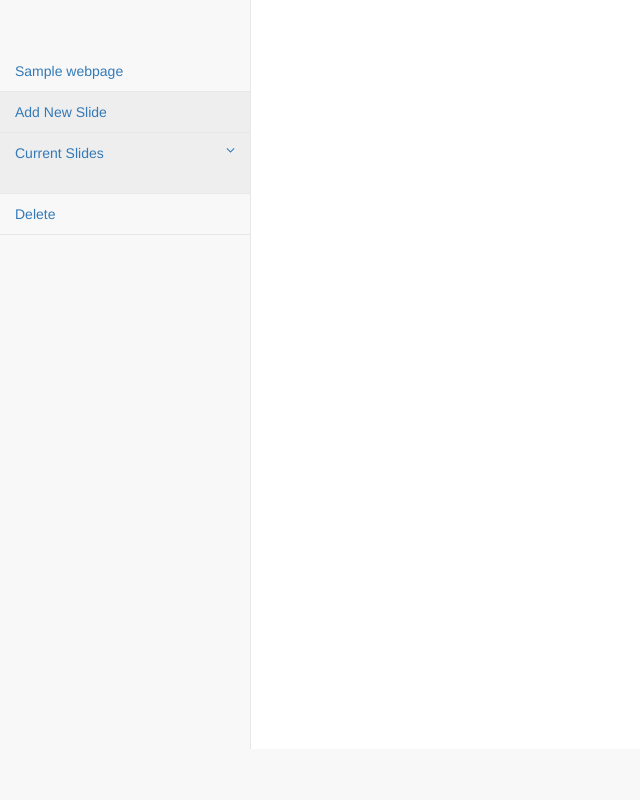
After one commit to mihasK/pagemaker, a Django app: template mysite/pagemaker/templates/__base_carousel.html in a window 1280 px wide. The commit adds this page. Shown: the whole page, without its empty margins (0-640 px from the left). Run offline with Django 3.2, Linux system fonts and the light colour scheme; tables that the repository leaves empty hold one stand-in row (values such as "Sample post"); the template is opened without the code that fills it: values that come from a table or form of the project are taken from there, most other values are stand-ins (such as "Sample title", 1, 10 or a date in 2020); some libraries are stand-ins or nearby versions.

Commit message:
not working carousel edit page

```diff
--- /dev/null
+++ b/mysite/pagemaker/templates/__base_carousel.html
@@ -0,0 +1,44 @@
+{% extends '__base.html' %}
+{% load bootstrap %}
+
+
+{% block left_sidebar %}
+    <div class="navbar-default sidebar" role="navigation">
+        <div class="sidebar-nav navbar-collapse">
+            <ul class="nav" id="side-menu">
+                <li>
+                    <a href="{% url 'webpage.edit' webpage.slug %}">{{ Webpage.title }}</a>
+                </li>
+                <li>
+                    <a href="">Add New Slide</a>
+                </li>
+                <li><a href="">Current Slides<span class="fa arrow"></span></a>
+                    <ul class="nav nav-second-level">
+                        {% for slide in slides %}
+                        <li>
+                            <a href=""></a>
+                        </li>
+                        {% endfor %}
+                    </ul>
+                </li>
+                <li>
+                    <a href="{% url 'carousel.delete' webpage.slug %}">Delete</a>
+                </li>
+            </ul>
+        </div>
+        <!-- /.sidebar-collapse -->
+        </div>
+
+{% endblock left_sidebar %}
+
+
+{% block main_content_area %}
+    <div id="page-wrapper">
+        <div class="row">
+            <div class="col-md-8 col-md-offset-2">
+
+            </div>
+        </div>
+    </div>
+
+{% endblock main_content_area %}
--- a/mysite/pagemaker/templates/__base_webpage.html
+++ b/mysite/pagemaker/templates/__base_webpage.html
@@ -30,7 +30,7 @@
                         </li>
                         {% for gadget in gadgets %}
                         <li>
-                            <a href="">{{ gadget.type }}</a>
+                            <a href="#">{{ gadget.type }}</a>
                         </li>
                         {% endfor %}
                     </ul>
```
Also changed, not shown: mysite/pagemaker/templates/carousel_edit.py (added, +11 -0 lines).
